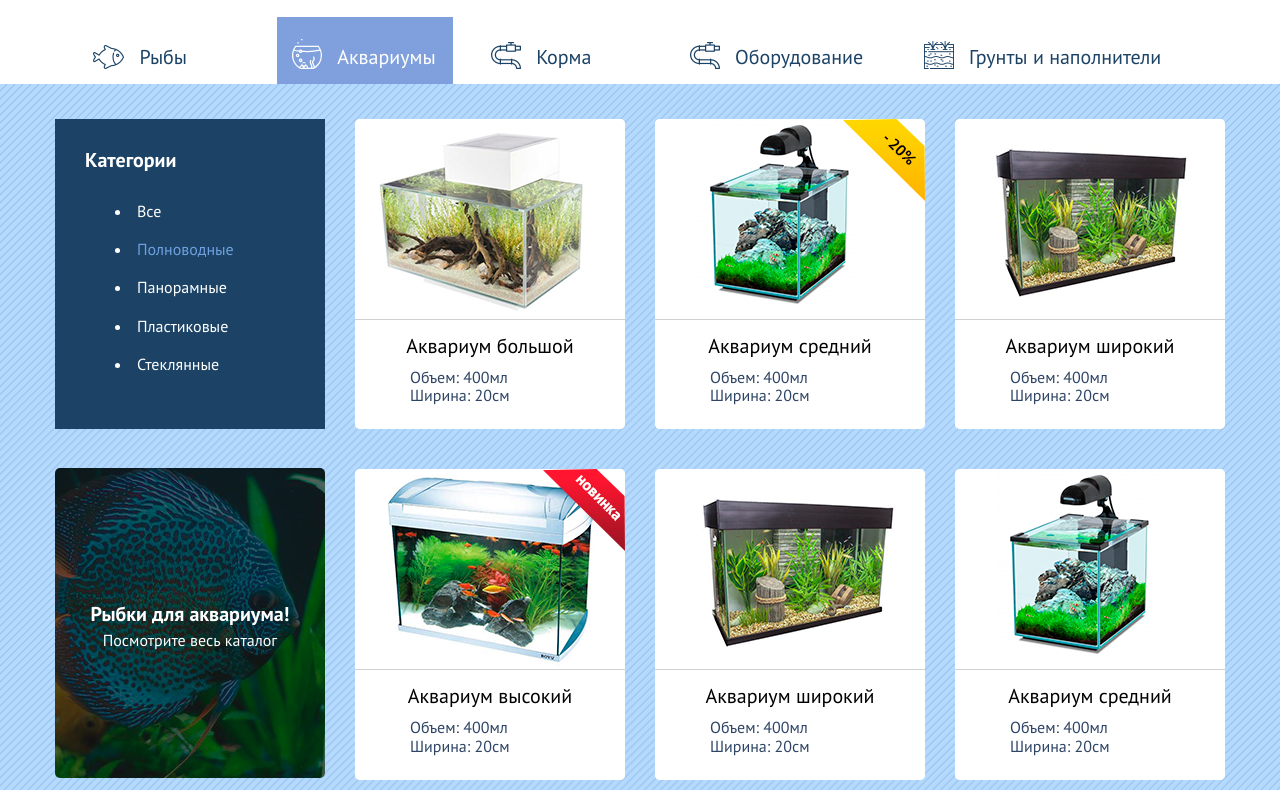
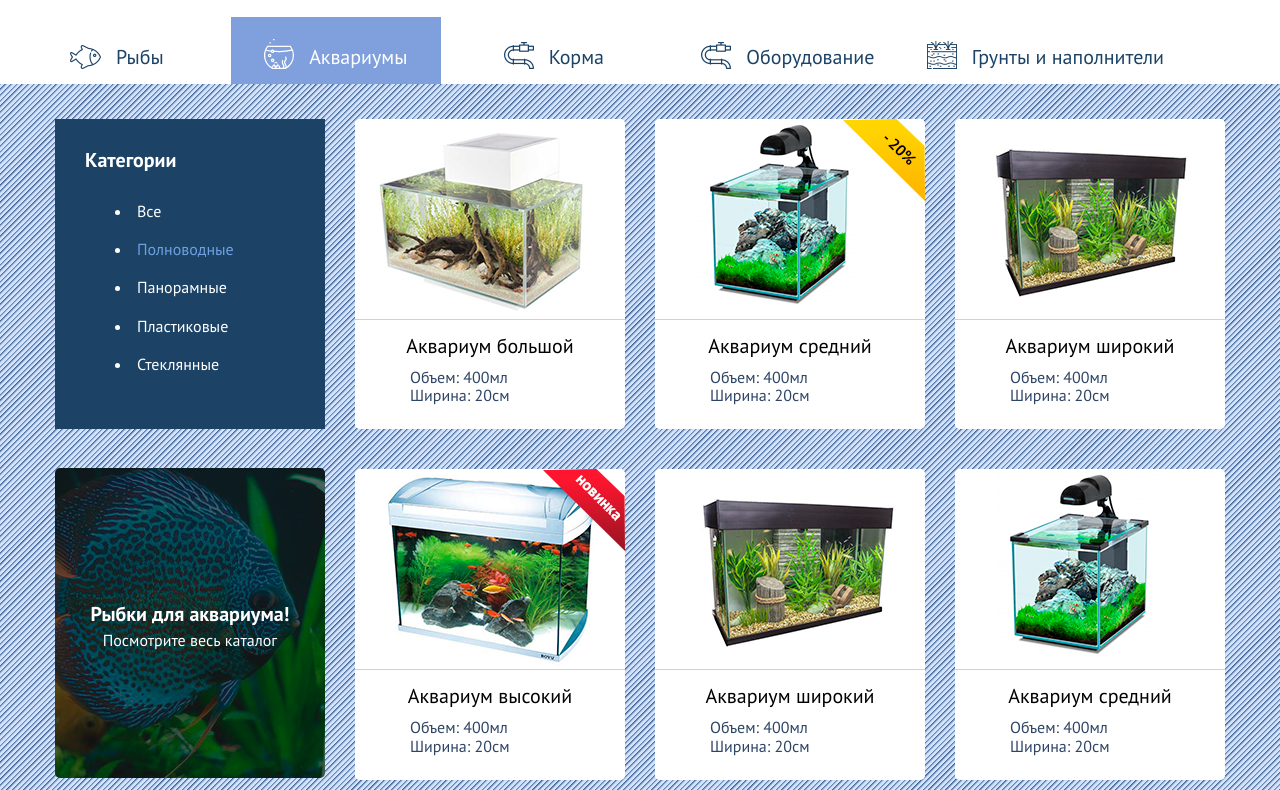
Before and after one commit to KarryNefedieva/KarryNefedieva.github.io, a plain HTML site: page catalog.html in a window 1280 px wide. Shown: the part 527-1317 px from the top of the page. Drawn offline with Linux system fonts and the light colour scheme.

Commit message:
Финиш

```diff
--- a/css/style.css
+++ b/css/style.css
@@ -87,13 +87,25 @@ background-color: #e8e8e8;
 width: 100%;
 }
 
-.bcg_print{
-background-image: url(../image/bсg_blue.png);
+.bcg_print {
+/*background-image: url(../image/bсg_blue.png);
 background-repeat: round;
-background-color: #b4daff;
+background-color: #b4daff;*/
 width: 100%;
 position: relative;
 top: -3px;
+
+background-color: #d2e4fd;
+ background-image:
+ repeating-linear-gradient(
+ -45deg,
+ transparent,
+ transparent 2px,
+ #c8daf4 2px,
+ #3f6295 4px
+
+);
+
 }
 
 
@@ -307,6 +319,7 @@ margin-bottom: 14px;
 width: 1170px;
 border-bottom: 1px solid #1c4366;
 font-size: 0px;
+vertical-align: top;
 }
 
 .catalog_nav a{
@@ -322,7 +335,7 @@ font-size: 20px;
 margin-top: 20px;
 padding-top: 17px;
 padding-bottom: 17px;
-margin-left: 2%;
+/*text-align: center;*/
 }
 
 .catalog_nav_chapter_aqua a{
@@ -351,13 +364,14 @@ position: relative;
 .catalog_nav_chapter_aqua{
 display: inline-block;
 background-color: #7fa0dd;
-width: 15%;
+width: 18%;
 font-size: 20px;
 margin-top: 20px;
 padding-top: 17px;
 padding-bottom: 17px;
 color: #fff;
-margin-left: 2%;
+text-align: center;
+
 }
 
 .catalog_nav_chapter_aqua:before{
@@ -366,7 +380,6 @@ background-repeat: no-repeat;
 display: inline-block;
 font-size: 20px;
 padding-right: 15px;
-margin-left: 15px;
 top: 5px;
 position: relative;
 }
@@ -374,13 +387,14 @@ position: relative;
 .catalog_nav_chapter_fish_index{
 display: inline-block;
 background-color: #7fa0dd;
-width: 13%;
+width: 15%;
 font-size: 20px;
 margin-top: 20px;
 padding-top: 17px;
 padding-bottom: 17px;
 color: #fff;
-margin-left: 2%;
+text-align: center;
+
 }
 
 .catalog_nav_chapter_fish_index:before{
@@ -389,7 +403,7 @@ background-repeat: no-repeat;
 display: inline-block;
 font-size: 20px;
 padding-right: 15px;
-margin-left: 15px;
+text-align: center;
 top: 5px;
 position: relative;
 }
@@ -402,12 +416,12 @@ text-decoration: none;
 display: inline-block;
 background-color: #fff;
 color: #000;
-width: 15%;
+width: 20%;
 font-size: 20px;
 margin-top: 20px;
 padding-top: 17px;
 padding-bottom: 17px;
-margin-left: 2%;;
+text-align: center;/
 }
 
 .catalog_nav_chapter_aqua_index:hover{color:#7fa0dd;}
@@ -426,12 +440,12 @@ position: relative;
 .catalog_nav_chapter_korm{
 display: inline-block;
 color: #000;
-width: 15%;
+width: 18%;
 font-size: 20px;
 margin-top: 20px;
 padding-top: 17px;
 padding-bottom: 17px;
-margin-left: 2%;
+text-align: center;
 }
 
 .catalog_nav_chapter_korm:hover{color:#7fa0dd;}
@@ -450,13 +464,13 @@ position: relative;
 .catalog_nav_chapter_ob{
 display: inline-block;
 color: #000;
-width: 18%;
+width: 22%;
 font-size: 20px;
 margin-top: 20px;
 padding-top: 17px;
 padding-bottom: 17px;
-margin-left: 2%;
 box-sizing: border-box;
+text-align: center;
 }
 
 .catalog_nav_chapter_ob:hover{color:#7fa0dd;}
@@ -475,12 +489,12 @@ position: relative;
 .catalog_nav_chapter_gr{
 display: inline-block;
 color: #000;
-width: 25%;
+width: 22%;
 font-size: 20px;
 margin-top: 20px;
 padding-top: 17px;
 padding-bottom: 17px;
-margin-left: 2%;
+text-align: center;
 }
 
 .catalog_nav_chapter_gr:hover{color:#7fa0dd;}
```
